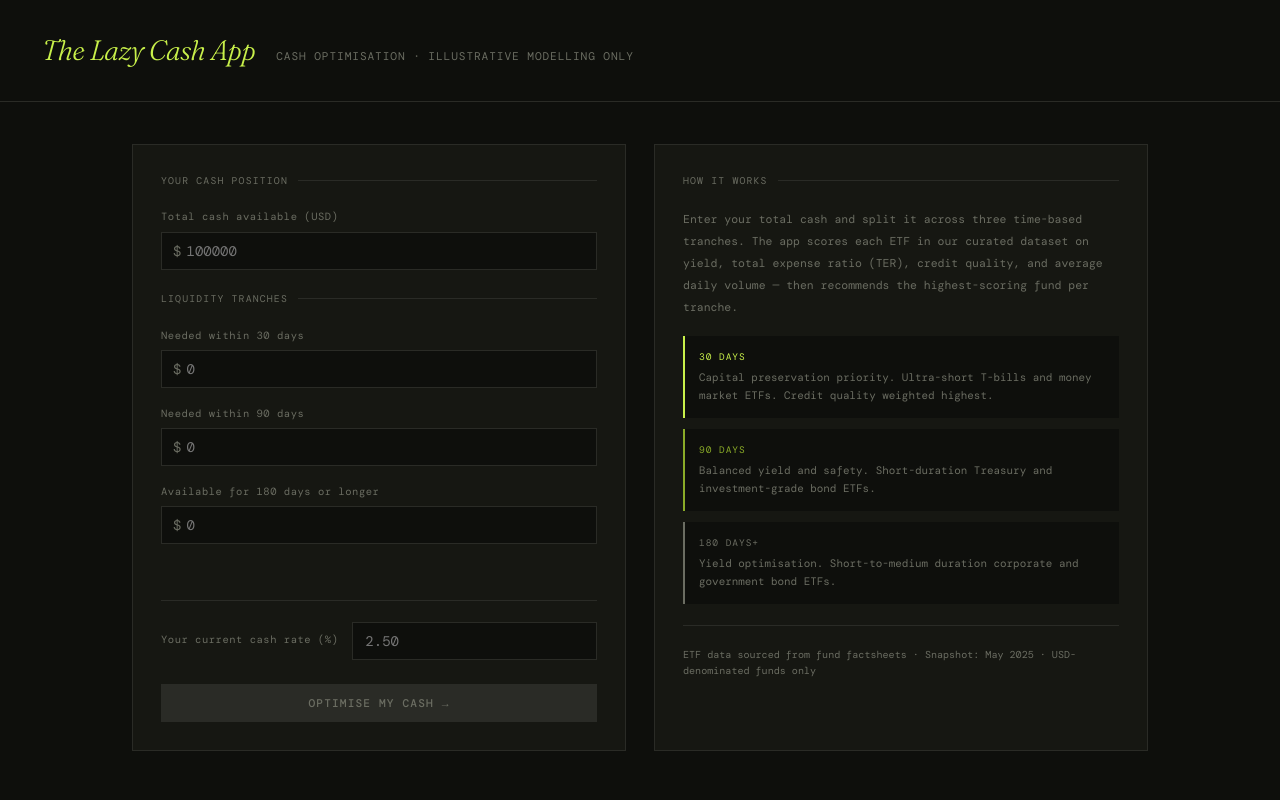
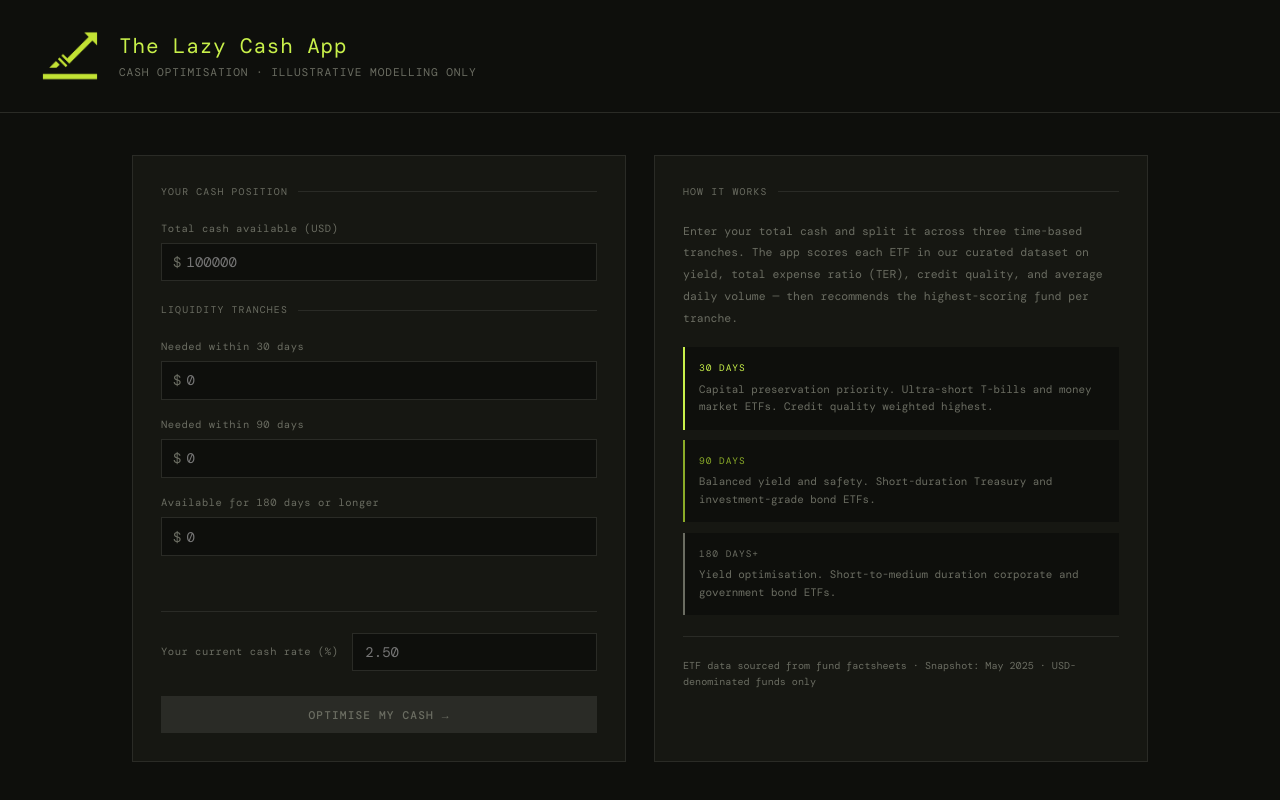
Before and after one commit to nicholas-esterhuizen/lazy-cash-app, a plain HTML site: page index.html in a window 1280 px wide. Drawn offline with nearby package versions, Linux system fonts and the light colour scheme; a web font is replaced by a local one.

Commit message:
Update logo to flat icon version

```diff
--- a/index.html
+++ b/index.html
@@ -36,17 +36,17 @@
     border-bottom: 1px solid var(--border);
     padding: 2rem 3rem;
     display: flex;
-      align-items: baseline;
+    align-items: center;
     gap: 1.5rem;
     }
 
     header h1 {
-      font-family: var(--serif);
-      font-size: 2rem;
-      font-weight: 300;
-      font-style: italic;
+  font-family: var(--mono);
+  font-size: 1.5rem;
+  font-weight: 400;
+  font-style: normal;
   color: var(--accent);
-      letter-spacing: -0.02em;
+  letter-spacing: 0.04em;
     }
 
     header p {
@@ -434,8 +434,11 @@
 <body>
 
   <header>
+    <img src="logo.png" alt="Lazy Cash App" style="width:56px;height:56px;border-radius:6px;" />
+    <div>
       <h1>The Lazy Cash App</h1>
       <p>Cash optimisation · Illustrative modelling only</p>
+    </div>
   </header>
 
 <main>
@@ -747,10 +750,4 @@
     // Show results
     const resultsEl = $('results');
     resultsEl.classList.add('visible');
-    resultsEl.scrollIntoView({ behavior: 'smooth', block: 'start' });
-  }
-
-  validate();
-</script>
-</body>
-</html>
+    resultsEl.scroll
```
Also changed, not shown: logo.png (added). Lines whose indentation alone changed are shown as unchanged.
